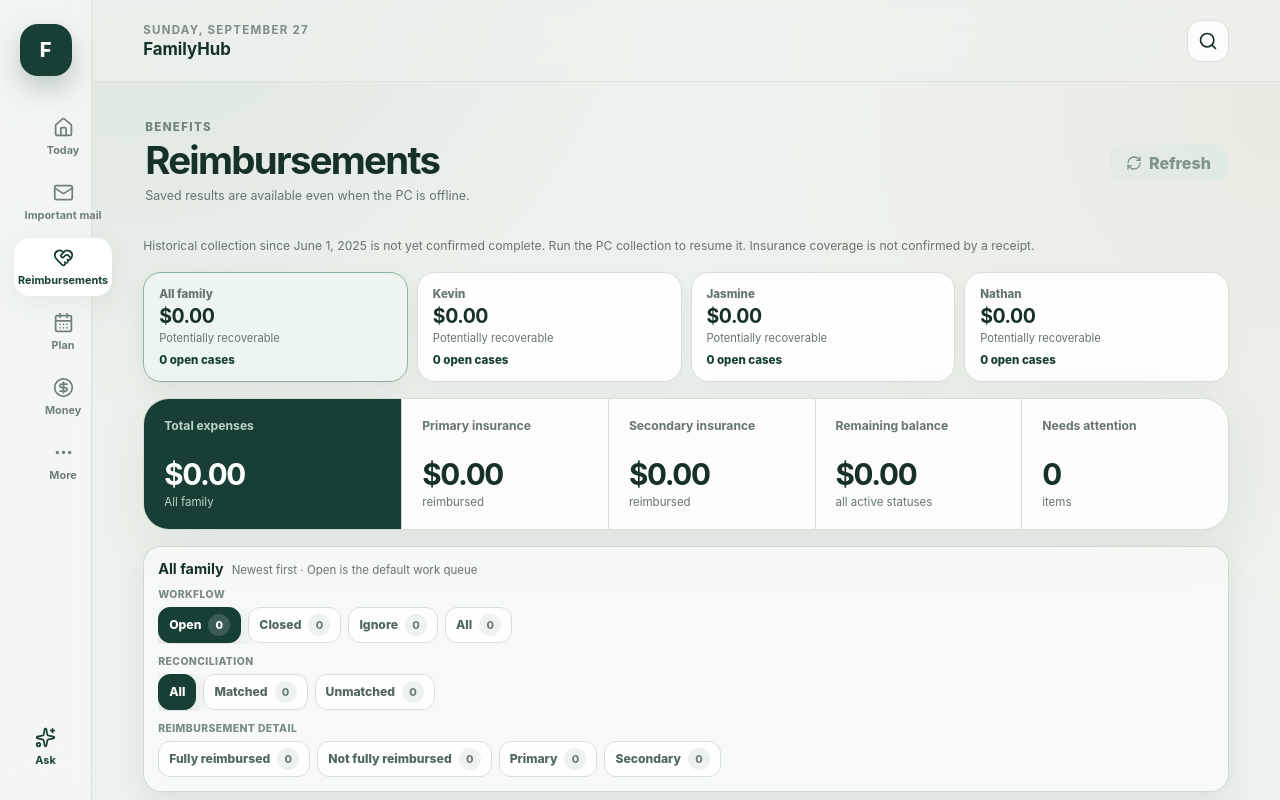
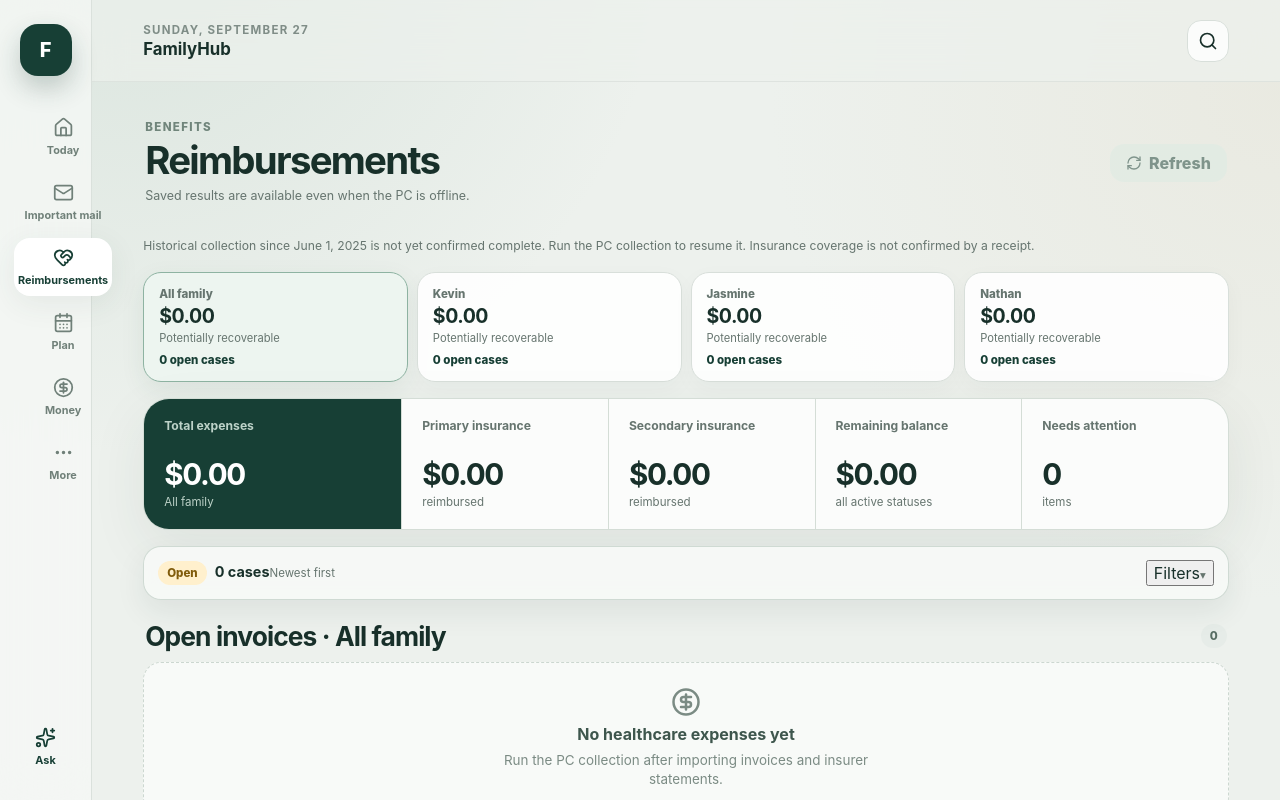
Before and after one commit to vdskevin009/familyhub, a React (Vite) app in the folder apps/web/: page / in a window 1280 px wide. Both pictures are taken after a click on the button "Reimbursements". Shown: the top 800 px of the page. Built offline with nearby package versions, Linux system fonts and the light colour scheme.

Commit message:
Compact reimbursement filters

```diff
--- a/apps/web/src/views/ReimbursementsView.tsx
+++ b/apps/web/src/views/ReimbursementsView.tsx
@@ -51,6 +51,7 @@ export default function ReimbursementsView({ hub }: Props) {
   const [personScope, setPersonScope] = useState<ReimbursementPersonScope>("all");
   const [workflowFilter, setWorkflowFilter] = useState<WorkflowStatusFilter>("open");
   const [reconciliationFilter, setReconciliationFilter] = useState<"all" | "matched" | "unmatched">("all");
+  const [filtersOpen, setFiltersOpen] = useState(false);
   const paired = Boolean(hub.worker.Endpoint.trim() && hub.worker.ApiKey.trim());
 
   async function refresh() {
@@ -163,6 +164,20 @@ export default function ReimbursementsView({ hub }: Props) {
     unmatched: scopedUnmatched.length
   }), [scopedCases, scopedUnmatched]);
 
+  const activeFilterCount = filters.size
+    + (workflowFilter === "open" ? 0 : 1)
+    + (reconciliationFilter === "all" ? 0 : 1);
+  const workflowLabel = workflowFilter === "all"
+    ? "All"
+    : workflowFilter[0].toUpperCase() + workflowFilter.slice(1);
+  const workflowVisibleCount = workflowFilter === "open"
+    ? workflowCounts.open
+    : workflowFilter === "closed"
+      ? workflowCounts.closed
+      : workflowFilter === "ignore"
+        ? workflowCounts.ignore
+        : scopedCases.length;
+
   const workflowScopedCases = useMemo(() => filterReimbursementWorkflowCases(model.cases, personScope, workflowFilter),
     [model.cases, personScope, workflowFilter]);
   const filteredCases = useMemo(() => {
@@ -180,6 +195,7 @@ export default function ReimbursementsView({ hub }: Props) {
     setWorkflowFilter("open");
     setReconciliationFilter("all");
     setFilters(new Set<InvoiceHistoryFilter>());
+    setFiltersOpen(false);
   }
 
   function toggleFilter(filter: InvoiceHistoryFilter) {
@@ -232,17 +248,29 @@ export default function ReimbursementsView({ hub }: Props) {
       <article className={finance.attention ? "summary-attention" : ""}><small>Needs attention</small><strong>{finance.attention}</strong><span>items</span></article>
     </section>
 
-    <section className="reimbursement-filter-bar" aria-label="Filter reimbursement history">
+    <section className={`reimbursement-filter-bar ${filtersOpen ? "open" : ""}`} aria-label="Filter reimbursement history">
       <div className="reimbursement-filter-heading">
+        <div className="reimbursement-filter-summary">
+          <span className={`workflow-status ${workflowFilter === "all" ? "all" : workflowFilter}`}>{workflowLabel}</span>
           <div>
-          <strong>{scopeLabel}</strong>
-          <span>Newest first · Open is the default work queue</span>
+            <strong>{workflowVisibleCount} {workflowVisibleCount === 1 ? "case" : "cases"}</strong>
+            <span>Newest first{activeFilterCount ? ` · ${activeFilterCount} extra filter${activeFilterCount === 1 ? "" : "s"}` : ""}</span>
           </div>
-        {(filters.size > 0 || workflowFilter !== "open" || reconciliationFilter !== "all") &&
-          <button type="button" className="filter-clear" onClick={() => {
+        </div>
+        <div className="reimbursement-filter-actions">
+          {activeFilterCount > 0 && <button type="button" className="filter-clear" onClick={() => {
             setFilters(new Set<InvoiceHistoryFilter>()); setWorkflowFilter("open"); setReconciliationFilter("all");
-          }}>Reset filters</button>}
+          }}>Reset</button>}
+          <button type="button" className="filter-toggle" aria-expanded={filtersOpen} aria-controls="reimbursement-filter-panel"
+            onClick={() => setFiltersOpen(open => !open)}>
+            Filters
+            {activeFilterCount > 0 && <span className="filter-toggle-count">{activeFilterCount}</span>}
+            <span className="filter-toggle-chevron" aria-hidden="true">{filtersOpen ? "▴" : "▾"}</span>
+          </button>
         </div>
+      </div>
+
+      {filtersOpen && <div className="reimbursement-filter-panel" id="reimbursement-filter-panel">
         <div className="reimbursement-filter-group">
           <small>Workflow</small>
           <div className="reimbursement-filter-chips">
@@ -277,6 +305,11 @@ export default function ReimbursementsView({ hub }: Props) {
             </button>
           </div>
         </div>
+        <div className="reimbursement-filter-panel-footer">
+          <span>Open / Closed / Ignore can also be changed directly on each reimbursement card.</span>
+          <button type="button" className="mini-button" onClick={() => setFiltersOpen(false)}>Done</button>
+        </div>
+      </div>}
     </section>
 
     <section className="reimbursement-history" aria-labelledby="reimbursement-history-title">
```
Lines whose indentation alone changed are shown as unchanged.
